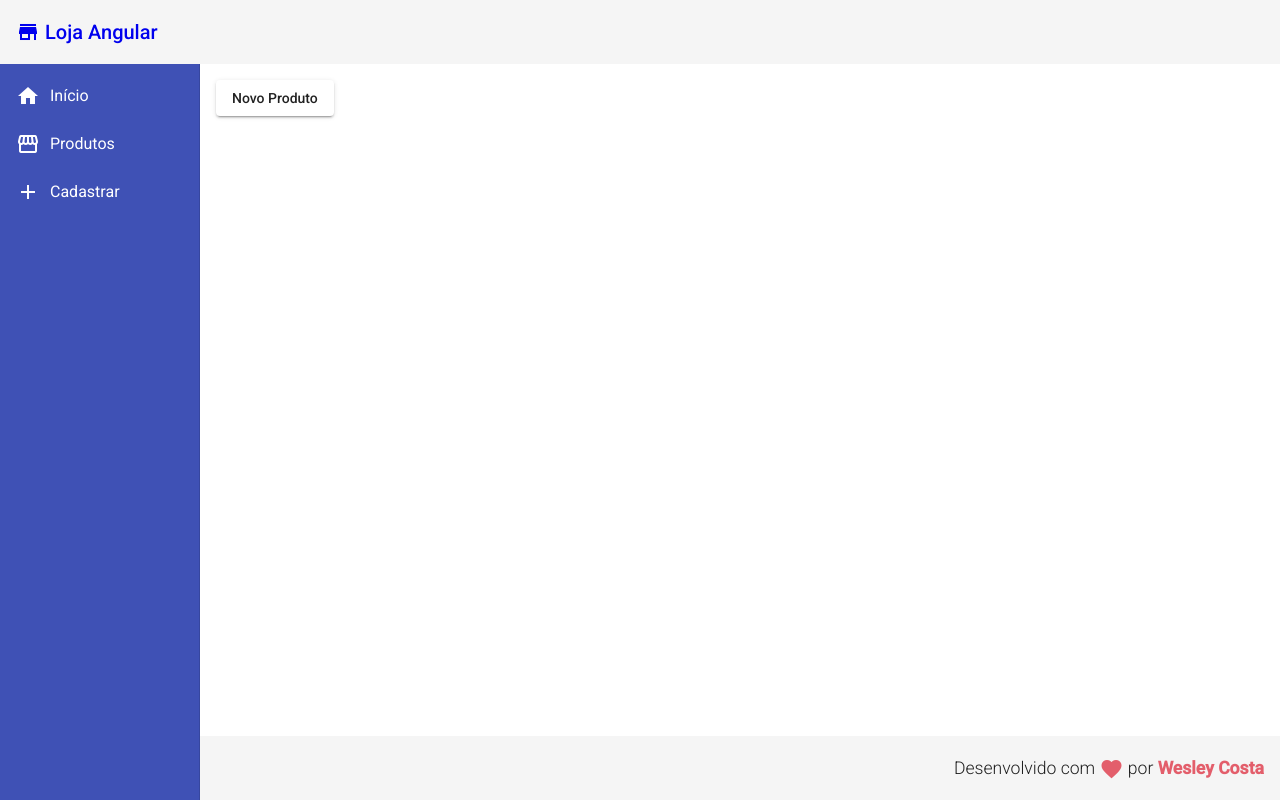
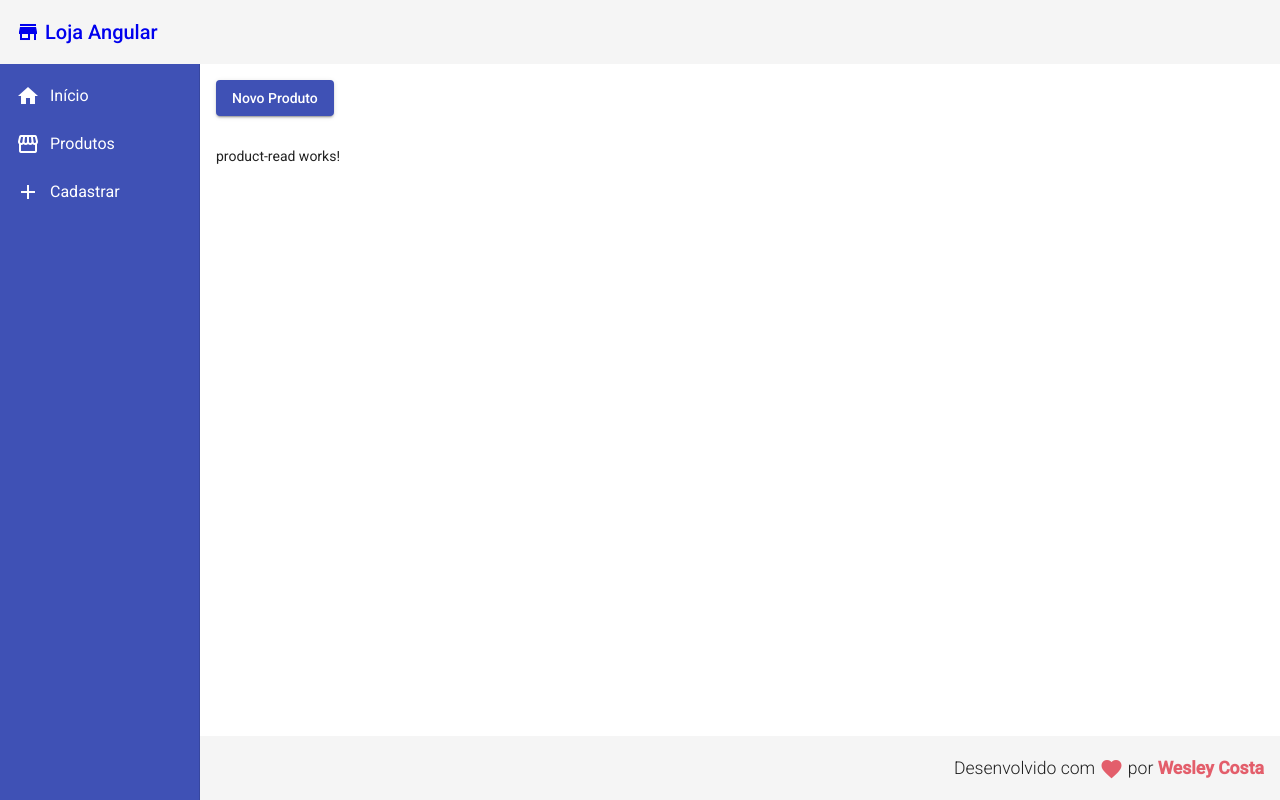
Before and after one commit to wferreiracosta/loja-angular-js, an Angular app in the folder frontend/: page /products in a window 1280 px wide. Built offline with nearby package versions, Linux system fonts and the light colour scheme; no server answers.

Commit message:
feat: Consulta ao banco de dados

```diff
--- a/frontend/src/app/app.module.ts
+++ b/frontend/src/app/app.module.ts
@@ -21,6 +21,7 @@
 import { FormsModule } from '@angular/forms';
 import { MatFormFieldModule } from '@angular/material/form-field';
 import { MatInputModule } from '@angular/material/input';
+import { ProductReadComponent } from './components/product/product-read/product-read.component';
 
 @NgModule({
   declarations: [
@@ -33,6 +34,7 @@
     RedDirective,
     ForDirective,
     ProductCreateComponent,
+    ProductReadComponent,
   ],
   imports: [
     BrowserModule,
--- /dev/null
+++ b/frontend/src/app/components/product/product-read/product-read.component.html
@@ -0,0 +1 @@
+<p>product-read works!</p>
--- /dev/null
+++ b/frontend/src/app/components/product/product-read/product-read.component.ts
@@ -0,0 +1,22 @@
+import { Component, OnInit } from '@angular/core';
+import { Product } from '../../products/product.model';
+import { ProductService } from '../product.service';
+
+@Component({
+  selector: 'app-product-read',
+  templateUrl: './product-read.component.html',
+  styleUrls: ['./product-read.component.css']
+})
+export class ProductReadComponent implements OnInit {
+
+  products: Product[]
+
+  constructor(private productService: ProductService) { }
+
+  ngOnInit(): void {
+    this.productService.read().subscribe(products => {
+      this.products = products;
+    });
+  }
+
+}
--- a/frontend/src/app/components/product/product.service.ts
+++ b/frontend/src/app/components/product/product.service.ts
@@ -25,4 +25,8 @@
     return this.http.post<Product>(this.baseUrl, product);
   }
 
+  read(): Observable<Product[]>{
+    return this.http.get<Product[]>(this.baseUrl);
+  }
+
 }
--- a/frontend/src/app/views/product-crud/product-crud.component.css
+++ b/frontend/src/app/views/product-crud/product-crud.component.css
@@ -0,0 +1,3 @@
+button {
+  margin-bottom: 30px;
+}
--- a/frontend/src/app/views/product-crud/product-crud.component.html
+++ b/frontend/src/app/views/product-crud/product-crud.component.html
@@ -1,3 +1,5 @@
-<button mat-raised-button (click)="navigateToProductCreate()">
+<button mat-raised-button (click)="navigateToProductCreate()" color="primary">
   Novo Produto
 </button>
+
+<app-product-read></app-product-read>
```
Also changed, not shown: frontend/src/app/components/product/product-read/product-read.component.css (added), 1 other file (tests, documents, lock files or other folders).
